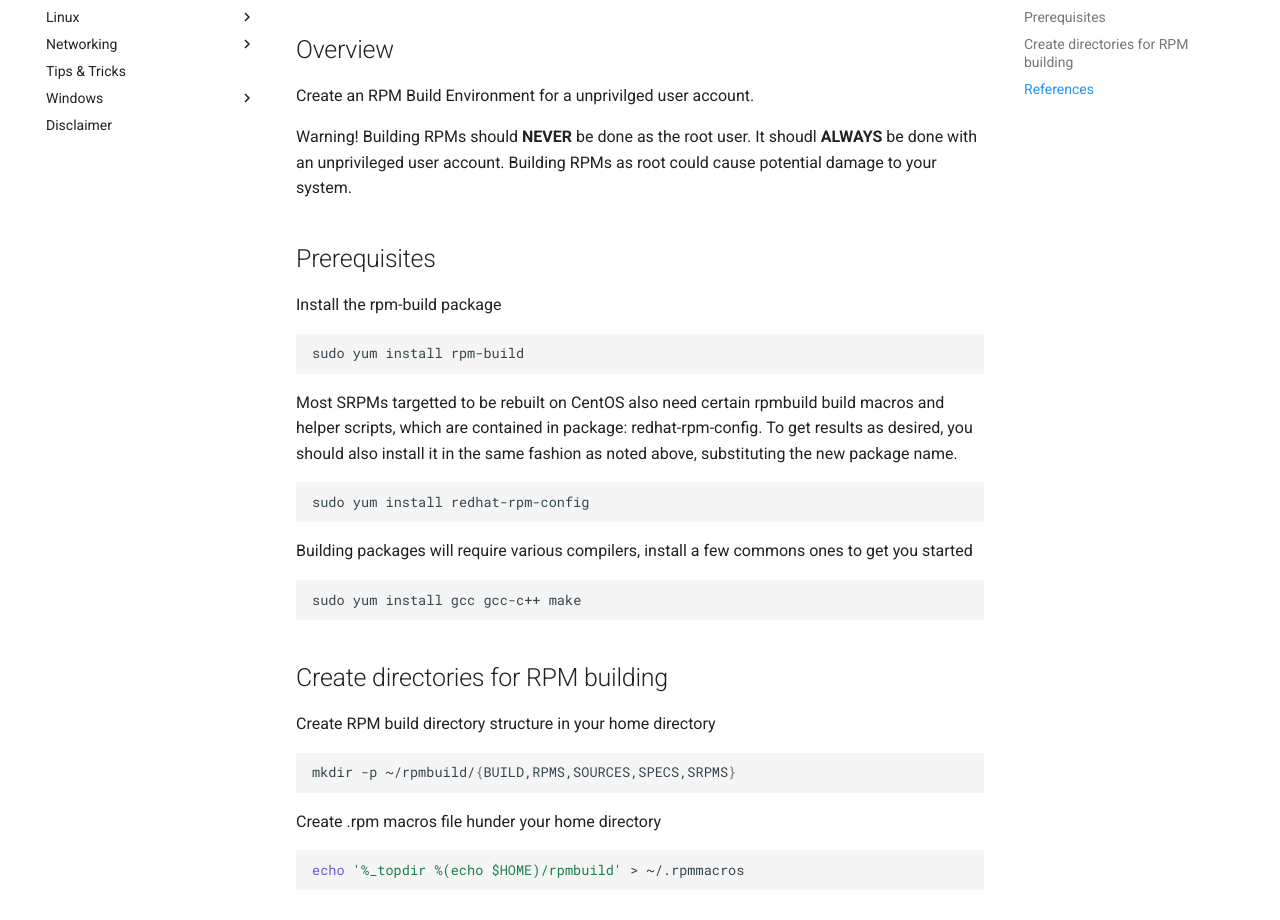
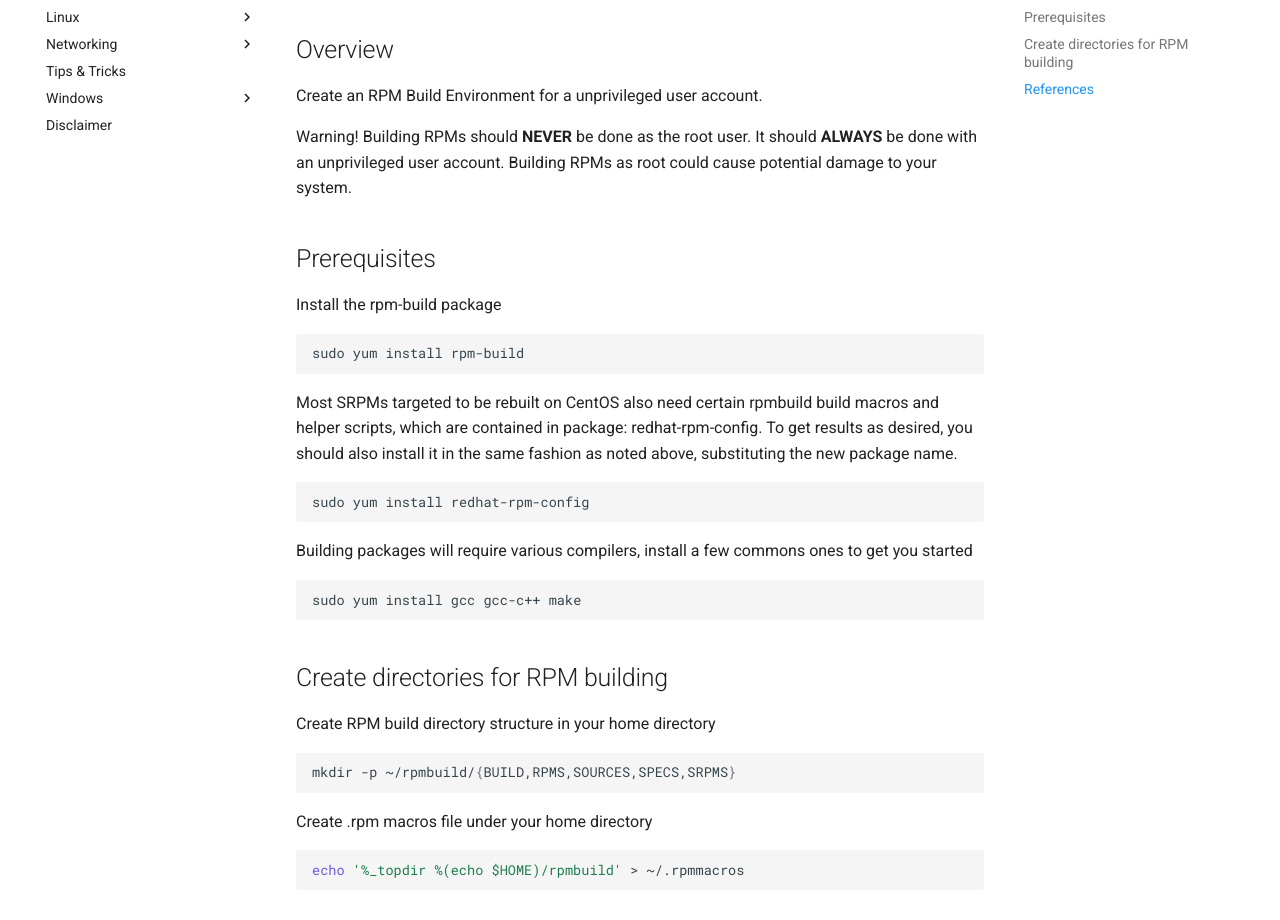
Before and after one commit to smbambling/techtaco-kb-old, an MkDocs documentation site: the page built from docs/linux/administrative/create_rpm_build_environment.md, in a window 1280 px wide and 1244 px high. Shown: the part 148-1068 px from the top of the window. Built offline with MkDocs 1.6.1 and Material for MkDocs 9.7.7, drawn with Linux system fonts in a browser that asks for light colours; comment, search, counter and statistics services are not loaded.

Commit message:
fix: correct typos in rpm build env

````diff
--- a/docs/linux/administrative/create_rpm_build_environment.md
+++ b/docs/linux/administrative/create_rpm_build_environment.md
@@ -2,9 +2,9 @@
 
 Overview
 --------
-Create an RPM Build Environment for a unprivilged user account.
+Create an RPM Build Environment for a unprivileged user account.
 
-Warning! Building RPMs should **NEVER** be done as the root user.  It shoudl **ALWAYS** be done with an unprivileged user account.  Building RPMs as root could cause potential damage to your system.
+Warning! Building RPMs should **NEVER** be done as the root user.  It should **ALWAYS** be done with an unprivileged user account.  Building RPMs as root could cause potential damage to your system.
 
 Prerequisites
 -------------
@@ -14,7 +14,7 @@
 sudo yum install rpm-build
 ```
 
-Most SRPMs targetted to be rebuilt on CentOS also need certain rpmbuild build macros and helper scripts, which are contained in package: redhat-rpm-config. To get results as desired, you should also install it in the same fashion as noted above, substituting the new package name.
+Most SRPMs targeted to be rebuilt on CentOS also need certain rpmbuild build macros and helper scripts, which are contained in package: redhat-rpm-config. To get results as desired, you should also install it in the same fashion as noted above, substituting the new package name.
 ```bash
 sudo yum install redhat-rpm-config
 ```
@@ -32,7 +32,7 @@
 mkdir -p ~/rpmbuild/{BUILD,RPMS,SOURCES,SPECS,SRPMS}
 ```
 
-Create .rpm macros file hunder your home directory
+Create .rpm macros file under your home directory
 ```bash
 echo '%_topdir %(echo $HOME)/rpmbuild' > ~/.rpmmacros
 ```
````
